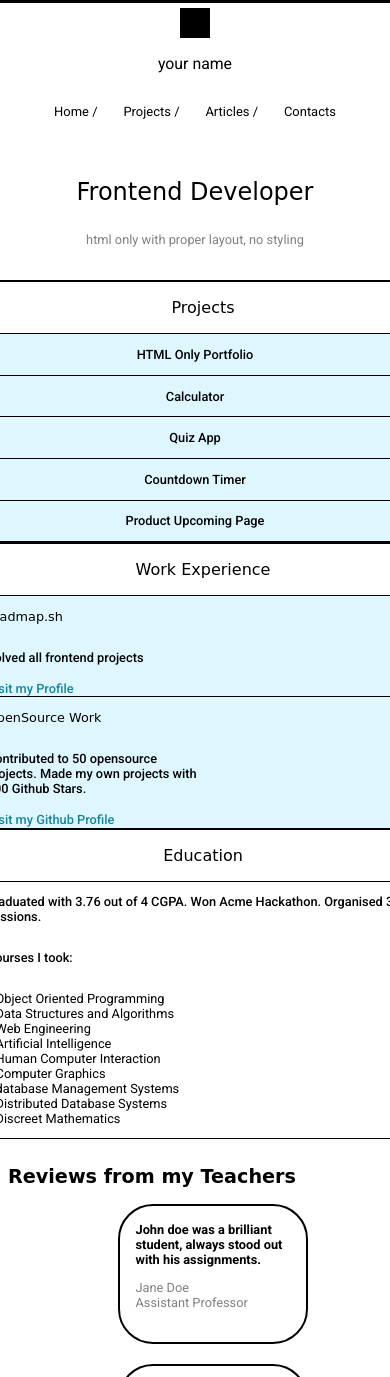
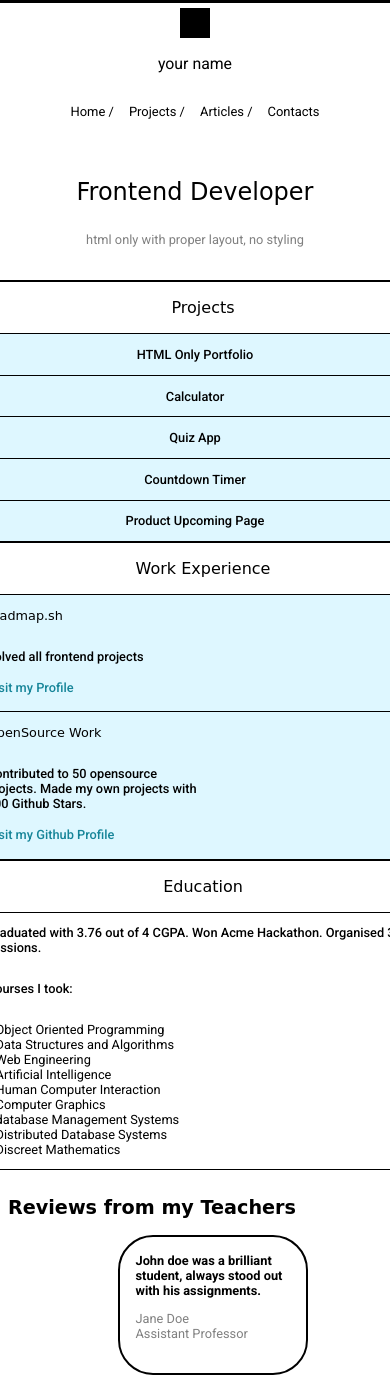
Before and after one commit to stablelane/personal-portfolio, a plain HTML site: page index.html in a window 390 px wide. Shown: the top 1377 px of the page. Drawn offline with Linux system fonts and the light colour scheme; a web font is replaced by a local one.

Commit message:
add padding and corrections

```diff
--- a/index.css
+++ b/index.css
@@ -64,6 +64,7 @@ nav ul a {
     color: black;
     font-size: 1em;
     font-weight: 400;
+    padding: 0;
 }
 
 .hero {
@@ -117,6 +118,9 @@ a {
 .projects h2 {
     border-bottom: 1px solid black;
 }
+.projects h2:nth-of-type(5){
+    border: none;
+}
 .mid-section p {
     margin: 0;
 }
@@ -132,17 +136,12 @@ a{
 .education,
 .work-experience {
     border: 1px solid black;
-    /* padding: 1em; */
 }
-
-.work-experience p,
-.projects p {
+.work-experience div {
+    padding-bottom: 1em;
+}
+.work-experience div:nth-of-type(1) {
     border-bottom: 1px solid black;
-    /* position: relative;
-    left: -1em;
-    right: -1em;
-    width: calc(100% + 2em);
-    box-sizing: border-box; */
 
 }
 
@@ -216,7 +215,6 @@ footer h2 {
         margin: 0;
     }
     nav>ul {
-        gap: 0px;
         padding: 0;
     }
     nav ul a {
--- a/index.html
+++ b/index.html
@@ -68,7 +68,7 @@
             </div>
             <div class="education">
                 <h1 class="style">Education</h1>
-                <h2>graduated with 3.76 out of 4 CGPA.
+                <h2>Graduated with 3.76 out of 4 CGPA.
                     Won Acme Hackathon. Organised 30 sessions.
                 </h2>
                 <h2>Courses I took:</h2>
```
